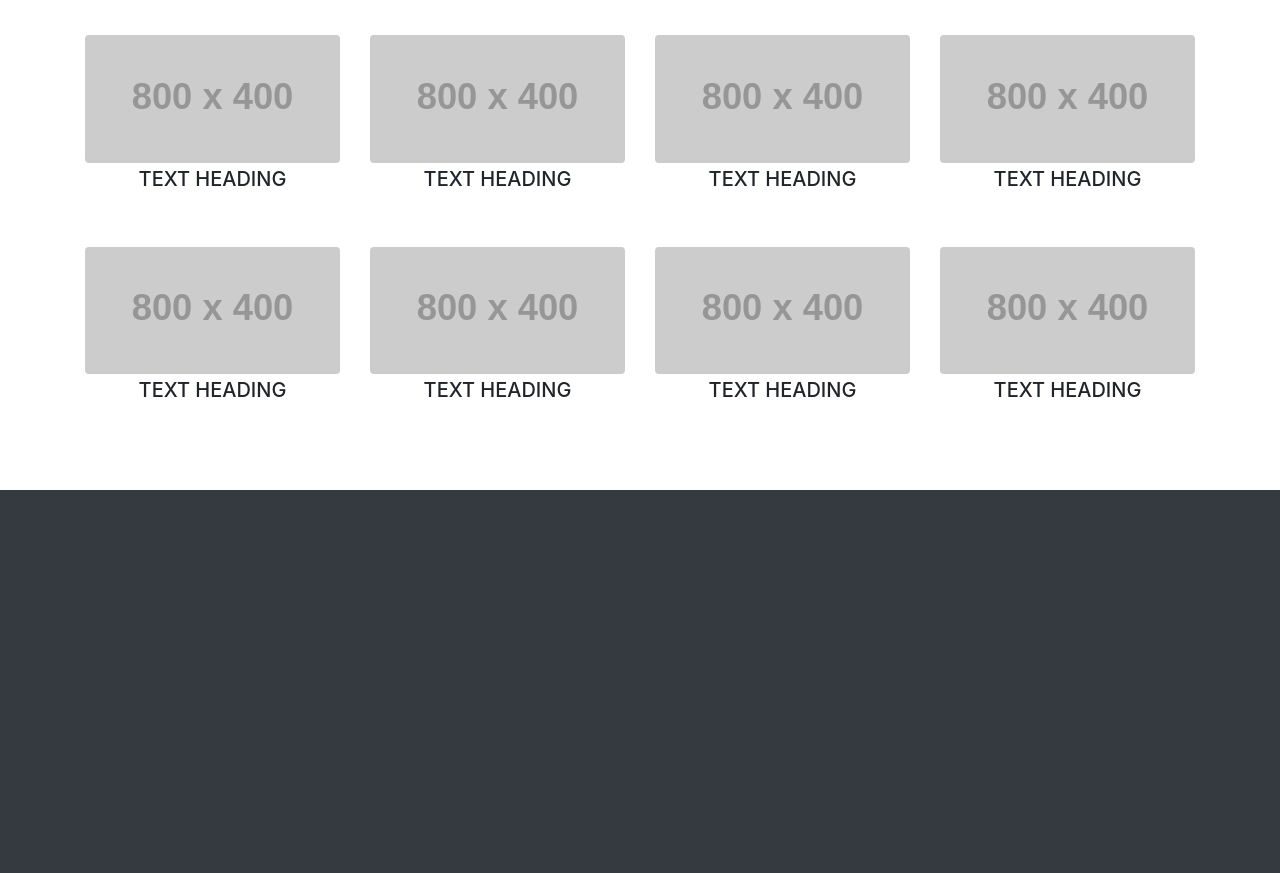
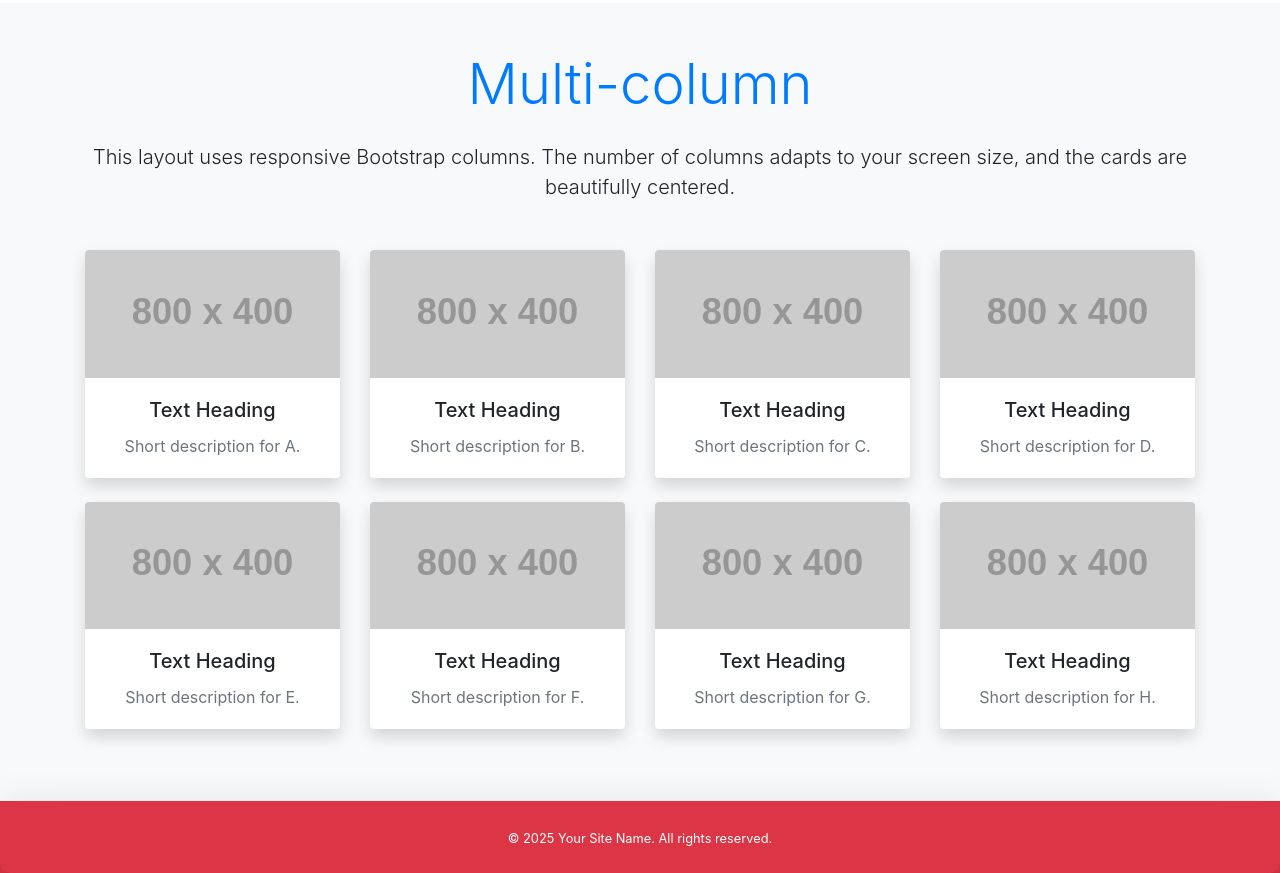
Before and after one commit to Subhranil2004/octo-journey, a plain HTML site: page docs/columns.html in a window 1280 px wide. Shown: the part 258-1131 px from the top of the page. Before the commit the page ends 800 px from the top, so only its background shows below. Drawn offline with nearby package versions, Linux system fonts and the light colour scheme; placeholder pictures from the web are drawn by us.

Commit message:
[MODIFY]: Make the website a wee-bit aesthetic

```diff
--- a/docs/columns.html
+++ b/docs/columns.html
@@ -13,9 +13,9 @@
     <title>Layouts</title>
   </head>
 
-  <body class="bg-dark">
+  <body class="bg-danger">
     <header id="page-hero" class="site-header d-flex flex-column align-content-between">
-      <nav class="site-nav family-sans navbar navbar-expand-md bg-dark navbar-dark">
+      <nav class="site-nav family-sans navbar navbar-expand-md bg-danger navbar-dark">
         <div class="container-fluid">
           <button
             type="button"
@@ -52,50 +52,95 @@
         </p>
       </header>
 
-      <section class="container family-sans text-uppercase text-center py-4">
-        <div class="row justify-content-center py-2">
-          <section class="mb-5 col-10 col-md-6 col-lg-4 col-xl-3">
-            <img class="img-fluid rounded" src="https://dummyimage.com/800x400/6/f.png&text=A" alt="sample image" />
-            <h5 class="mt-1">Text Heading</h5>
-          </section>
+      <main class="bg-light py-5">
+        <div class="container">
+          <h2 class="display-4 text-center text-primary mb-4">Multi-column</h2>
+          <p class="lead text-center mb-5">
+            This layout uses responsive Bootstrap columns. The number of columns adapts to your screen size, and the cards are beautifully centered.
+          </p>
+          <div class="row justify-content-center">
+            <div class="col-12 col-sm-6 col-md-4 col-lg-3 mb-4" style="min-width:260px;">
+              <div class="card shadow h-100 border-0">
+                <img class="card-img-top rounded-top" src="https://dummyimage.com/800x400/6/f.png&text=A" alt="sample image" />
+                <div class="card-body text-center">
+                  <h5 class="card-title">Text Heading</h5>
+                  <p class="card-text text-muted">Short description for A.</p>
+                </div>
+              </div>
+            </div>
+            <div class="col-12 col-sm-6 col-md-4 col-lg-3 mb-4" style="min-width:260px;">
+              <div class="card shadow h-100 border-0">
+                <img class="card-img-top rounded-top" src="https://dummyimage.com/800x400/6/f.png&text=B" alt="sample image" />
+                <div class="card-body text-center">
+                  <h5 class="card-title">Text Heading</h5>
+                  <p class="card-text text-muted">Short description for B.</p>
+                </div>
+              </div>
+            </div>
+            <div class="col-12 col-sm-6 col-md-4 col-lg-3 mb-4" style="min-width:260px;">
+              <div class="card shadow h-100 border-0">
+                <img class="card-img-top rounded-top" src="https://dummyimage.com/800x400/6/f.png&text=C" alt="sample image" />
+                <div class="card-body text-center">
+                  <h5 class="card-title">Text Heading</h5>
+                  <p class="card-text text-muted">Short description for C.</p>
+                </div>
+              </div>
+            </div>
+            <div class="col-12 col-sm-6 col-md-4 col-lg-3 mb-4" style="min-width:260px;">
+              <div class="card shadow h-100 border-0">
+                <img class="card-img-top rounded-top" src="https://dummyimage.com/800x400/6/f.png&text=D" alt="sample image" />
+                <div class="card-body text-center">
+                  <h5 class="card-title">Text Heading</h5>
+                  <p class="card-text text-muted">Short description for D.</p>
+                </div>
+              </div>
+            </div>
+            <div class="col-12 col-sm-6 col-md-4 col-lg-3 mb-4" style="min-width:260px;">
+              <div class="card shadow h-100 border-0">
+                <img class="card-img-top rounded-top" src="https://dummyimage.com/800x400/6/f.png&text=E" alt="sample image" />
+                <div class="card-body text-center">
+                  <h5 class="card-title">Text Heading</h5>
+                  <p class="card-text text-muted">Short description for E.</p>
+                </div>
+              </div>
+            </div>
+            <div class="col-12 col-sm-6 col-md-4 col-lg-3 mb-4" style="min-width:260px;">
+              <div class="card shadow h-100 border-0">
+                <img class="card-img-top rounded-top" src="https://dummyimage.com/800x400/6/f.png&text=F" alt="sample image" />
+                <div class="card-body text-center">
+                  <h5 class="card-title">Text Heading</h5>
+                  <p class="card-text text-muted">Short description for F.</p>
+                </div>
+              </div>
+            </div>
+            <div class="col-12 col-sm-6 col-md-4 col-lg-3 mb-4" style="min-width:260px;">
+              <div class="card shadow h-100 border-0">
+                <img class="card-img-top rounded-top" src="https://dummyimage.com/800x400/6/f.png&text=G" alt="sample image" />
+                <div class="card-body text-center">
+                  <h5 class="card-title">Text Heading</h5>
+                  <p class="card-text text-muted">Short description for G.</p>
+                </div>
+              </div>
+            </div>
+            <div class="col-12 col-sm-6 col-md-4 col-lg-3 mb-4" style="min-width:260px;">
+              <div class="card shadow h-100 border-0">
+                <img class="card-img-top rounded-top" src="https://dummyimage.com/800x400/6/f.png&text=H" alt="sample image" />
+                <div class="card-body text-center">
+                  <h5 class="card-title">Text Heading</h5>
+                  <p class="card-text text-muted">Short description for H.</p>
+                </div>
+              </div>
+            </div>
+          </div>
+        </div>
+      </main>
+    </article>
 
-          <section class="text-center mb-5 col-10 col-md-6 col-lg-4 col-xl-3">
-            <img class="img-fluid rounded" src="https://dummyimage.com/800x400/6/f.png&text=B" alt="sample image" />
-            <h5 class="mt-1">Text Heading</h5>
-          </section>
-
-          <section class="text-center mb-5 col-10 col-md-6 col-lg-4 col-xl-3">
-            <img class="img-fluid rounded" src="https://dummyimage.com/800x400/6/f.png&text=C" alt="sample image" />
-            <h5 class="mt-1">Text Heading</h5>
-          </section>
-
-          <section class="text-center mb-5 col-10 col-md-6 col-lg-4 col-xl-3">
-            <img class="img-fluid rounded" src="https://dummyimage.com/800x400/6/f.png&text=D" alt="sample image" />
-            <h5 class="mt-1">Text Heading</h5>
-          </section>
-
-          <section class="text-center mb-5 col-10 col-md-6 col-lg-4 col-xl-3">
-            <img class="img-fluid rounded" src="https://dummyimage.com/800x400/6/f.png&text=E" alt="sample image" />
-            <h5 class="mt-1">Text Heading</h5>
-          </section>
-
-          <section class="text-center mb-5 col-10 col-md-6 col-lg-4 col-xl-3">
-            <img class="img-fluid rounded" src="https://dummyimage.com/800x400/6/f.png&text=F" alt="sample image" />
-            <h5 class="mt-1">Text Heading</h5>
-          </section>
-
-          <section class="text-center mb-5 col-10 col-md-6 col-lg-4 col-xl-3">
-            <img class="img-fluid rounded" src="https://dummyimage.com/800x400/6/f.png&text=G" alt="sample image" />
-            <h5 class="mt-1">Text Heading</h5>
-          </section>
-
-          <section class="text-center mb-5 col-10 col-md-6 col-lg-4 col-xl-3">
-            <img class="img-fluid rounded" src="https://dummyimage.com/800x400/6/f.png&text=H" alt="sample image" />
-            <h5 class="mt-1">Text Heading</h5>
-          </section>
-        </div>
-      </section>
-    </article>
+    <footer class="bg-danger text-white text-center py-4 mt-auto shadow-lg" style="border-radius: 0 0 10px 10px;">
+      <div class="container">
+        <small>&copy; 2025 Your Site Name. All rights reserved.</small>
+      </div>
+    </footer>
 
     <script
       src="https://code.jquery.com/jquery-3.5.1.slim.min.js"
```
Also changed, not shown: docs/index.html (+16 -8 lines), docs/media.html (+48 -36 lines).
